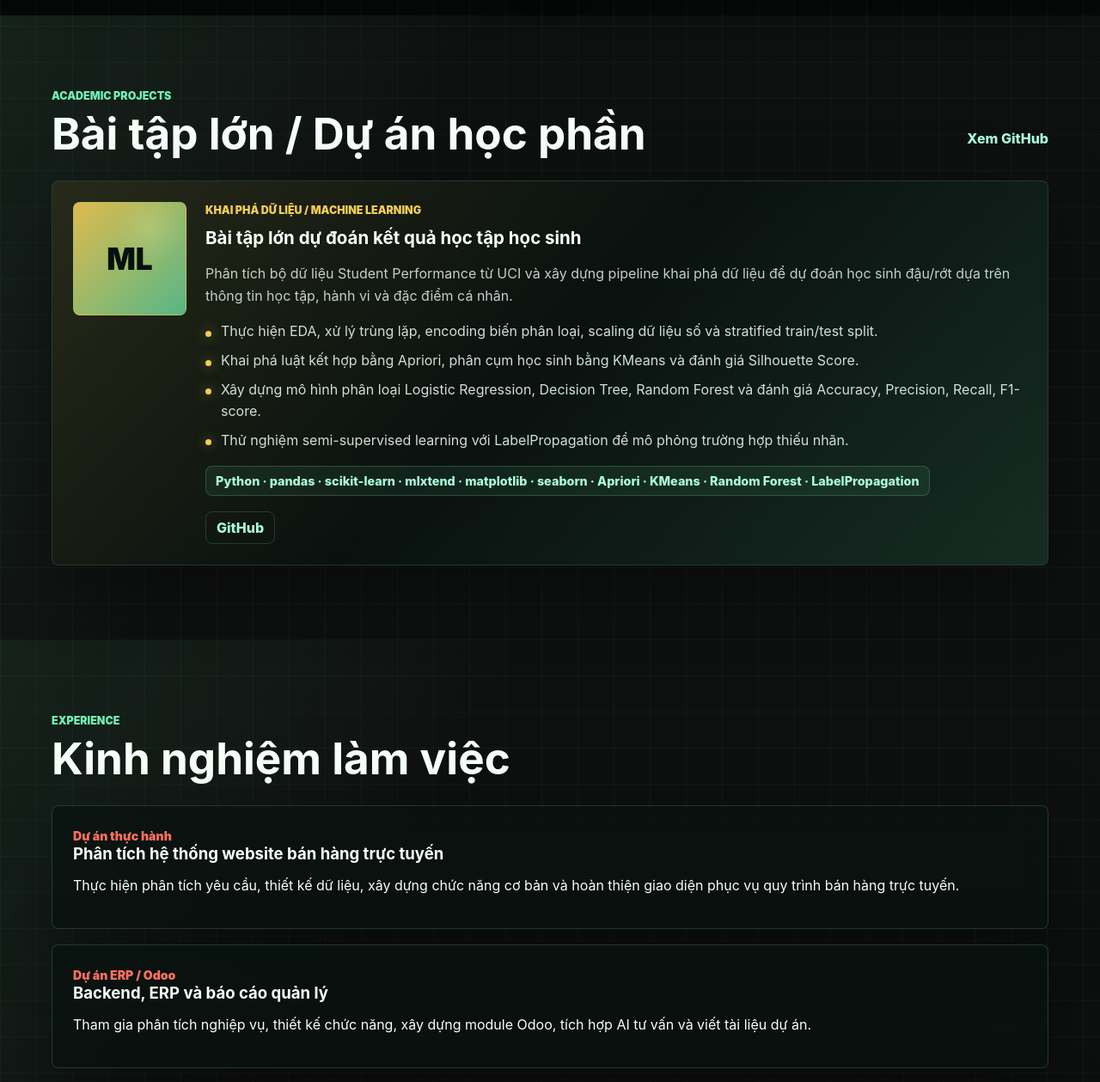
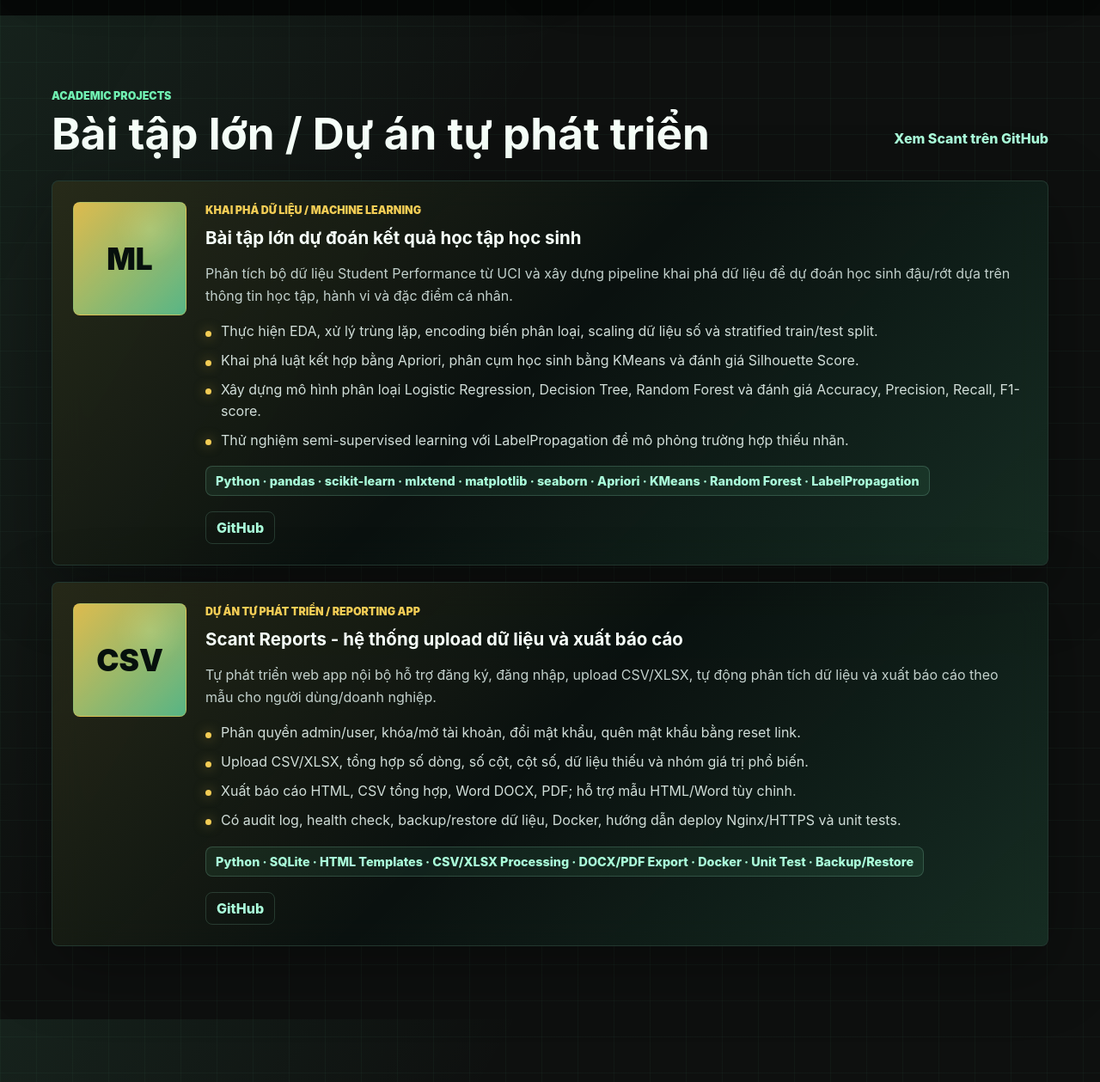
Before and after one commit to xuanbackhoaibu/profile, a website: page index.html in a window 1280 px wide. Shown: the part 4674-5933 px from the top of the page at 86% size. Drawn offline with Linux system fonts and the light colour scheme.

Commit message:
Add Scant reporting project

```diff
--- a/index.html
+++ b/index.html
@@ -353,9 +353,9 @@
         <div class="section__heading section__heading--row">
           <div>
             <p class="eyebrow">Academic Projects</p>
-            <h2>Bài tập lớn / Dự án học phần</h2>
+            <h2>Bài tập lớn / Dự án tự phát triển</h2>
           </div>
-          <a class="text-link" href="https://github.com/xuanbackhoaibu/student_performance.git">Xem GitHub</a>
+          <a class="text-link" href="https://github.com/xuanbackhoaibu/scant.git">Xem Scant trên GitHub</a>
         </div>
 
         <div class="academic-grid">
@@ -377,6 +377,28 @@
               <div class="stack">Python · pandas · scikit-learn · mlxtend · matplotlib · seaborn · Apriori · KMeans · Random Forest · LabelPropagation</div>
               <div class="project-actions">
                 <a href="https://github.com/xuanbackhoaibu/student_performance.git">GitHub</a>
+              </div>
+            </div>
+          </article>
+
+          <article class="academic-card">
+            <div class="academic-card__icon" aria-hidden="true">CSV</div>
+            <div>
+              <p class="project-type">Dự án tự phát triển / Reporting App</p>
+              <h3>Scant Reports - hệ thống upload dữ liệu và xuất báo cáo</h3>
+              <p>
+                Tự phát triển web app nội bộ hỗ trợ đăng ký, đăng nhập, upload CSV/XLSX,
+                tự động phân tích dữ liệu và xuất báo cáo theo mẫu cho người dùng/doanh nghiệp.
+              </p>
+              <ul class="feature-list">
+                <li>Phân quyền admin/user, khóa/mở tài khoản, đổi mật khẩu, quên mật khẩu bằng reset link.</li>
+                <li>Upload CSV/XLSX, tổng hợp số dòng, số cột, cột số, dữ liệu thiếu và nhóm giá trị phổ biến.</li>
+                <li>Xuất báo cáo HTML, CSV tổng hợp, Word DOCX, PDF; hỗ trợ mẫu HTML/Word tùy chỉnh.</li>
+                <li>Có audit log, health check, backup/restore dữ liệu, Docker, hướng dẫn deploy Nginx/HTTPS và unit tests.</li>
+              </ul>
+              <div class="stack">Python · SQLite · HTML Templates · CSV/XLSX Processing · DOCX/PDF Export · Docker · Unit Test · Backup/Restore</div>
+              <div class="project-actions">
+                <a href="https://github.com/xuanbackhoaibu/scant.git">GitHub</a>
               </div>
             </div>
           </article>
```
Also changed, not shown: files/CV-Tran-Xuan-Bac.html (+13 -0 lines).
